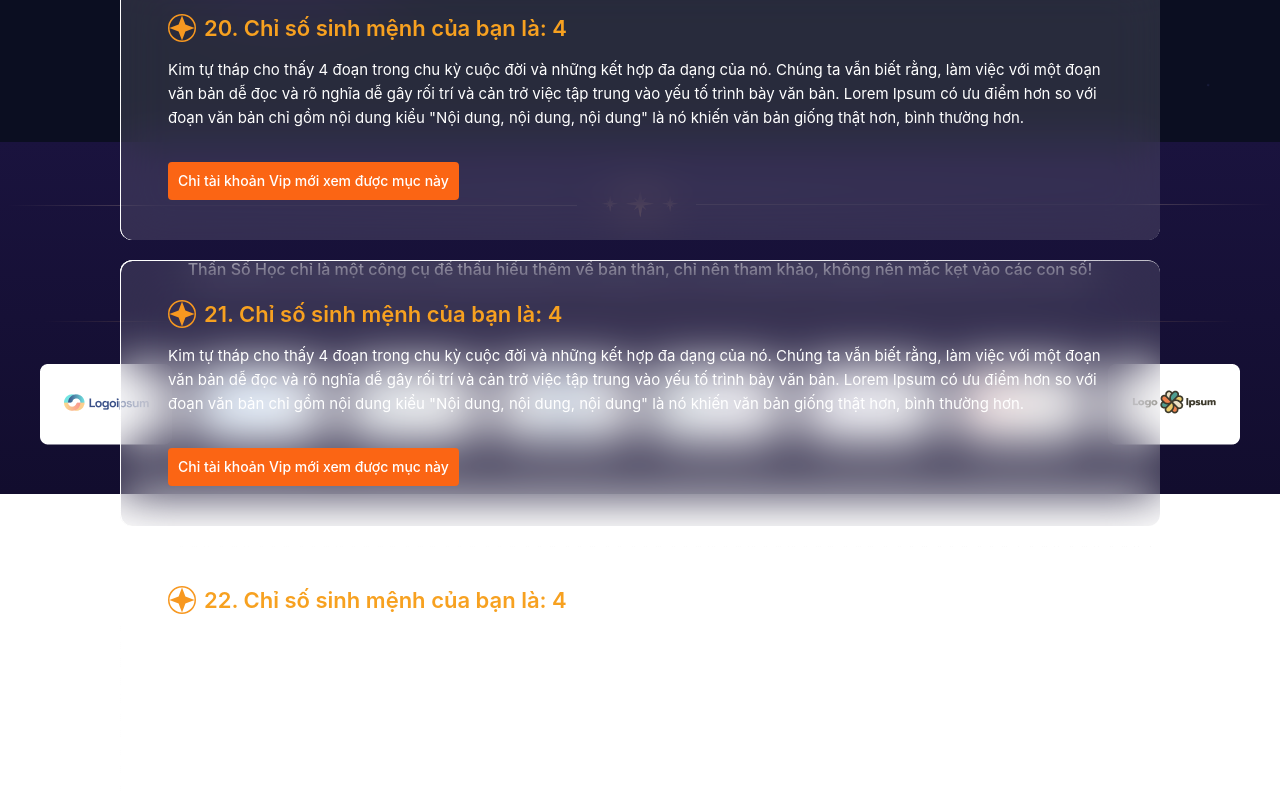
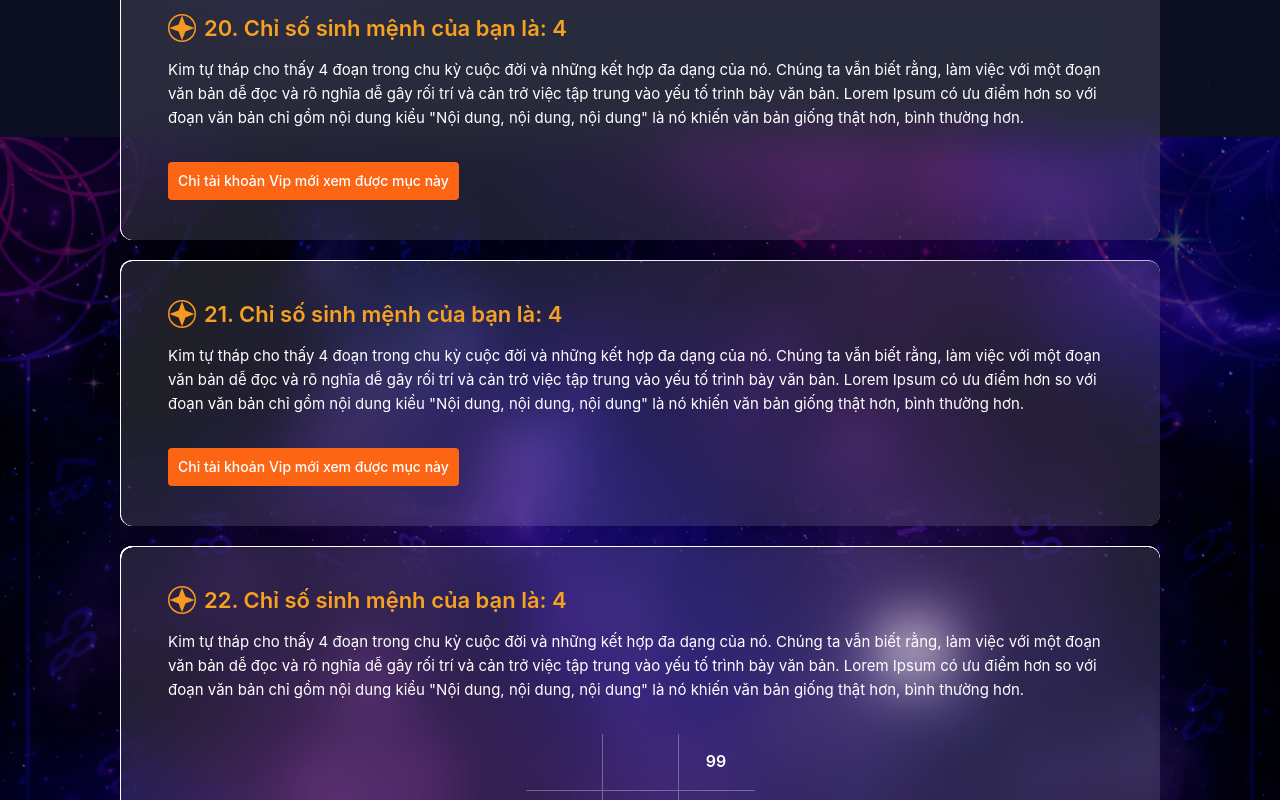
Before and after one commit to itmonksakshay/numerology-app, a React (Create React App) app: page / in a window 1280 px wide. Shown: the part 9600-10400 px from the top of the page. Built offline with nearby package versions, Linux system fonts and the light colour scheme; a web font is replaced by a local one.

Commit message:
step8-detail-card-component &&  step9-detail-card-component

```diff
--- a/src/components/layout/index.jsx
+++ b/src/components/layout/index.jsx
@@ -21,6 +21,7 @@ const Layout = ({ children }) => {
         <img src={backgroundImage2} className="w-full mt-[-5px]" />
         <img src={backgroundImage3} className="w-full mt-[-5px]" />
         <img src={backgroundImage1} className="w-full mt-[-5px]" />
+        <img src={backgroundImage2} className="w-full mt-[-5px]" />
         <Footer />
       </div>
       <div className="w-full absolute z-1 px-[120px] pb-[84px] pt-[164px]" autoFocus>{children}</div>
```
